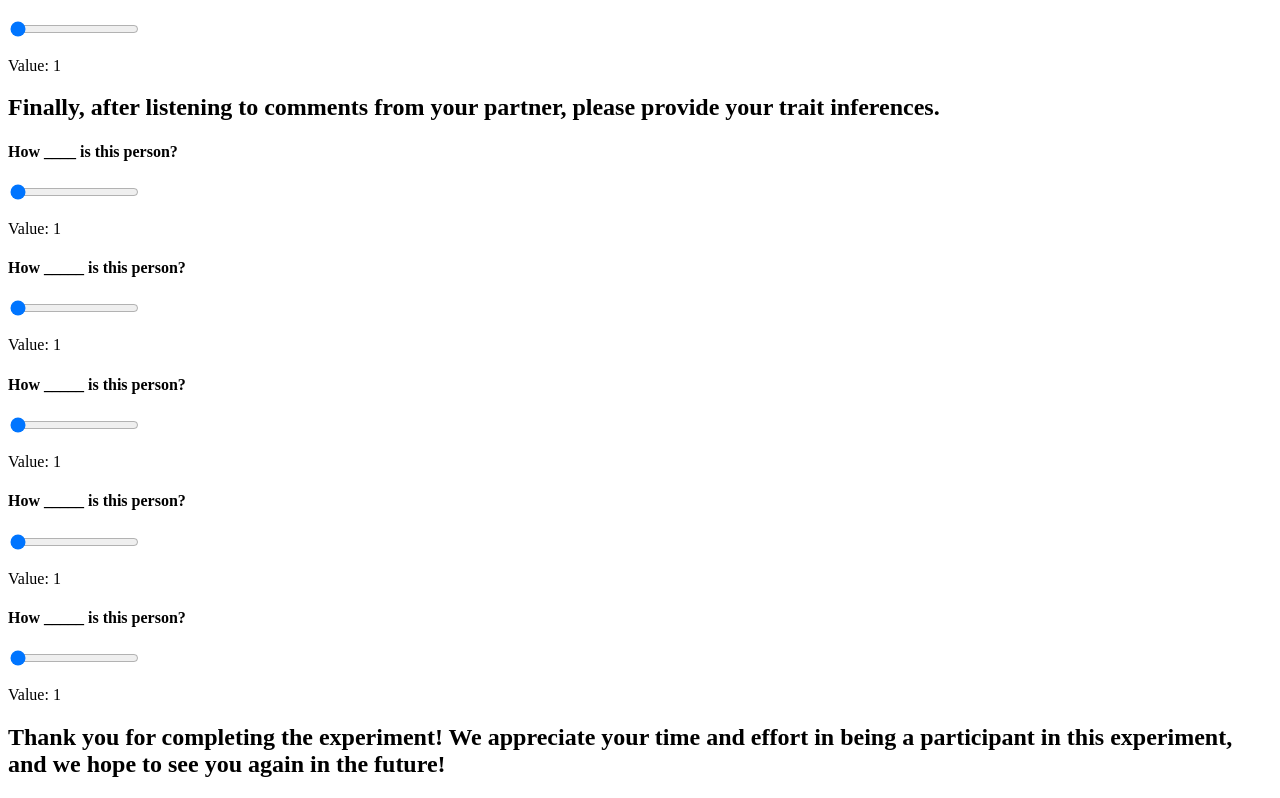
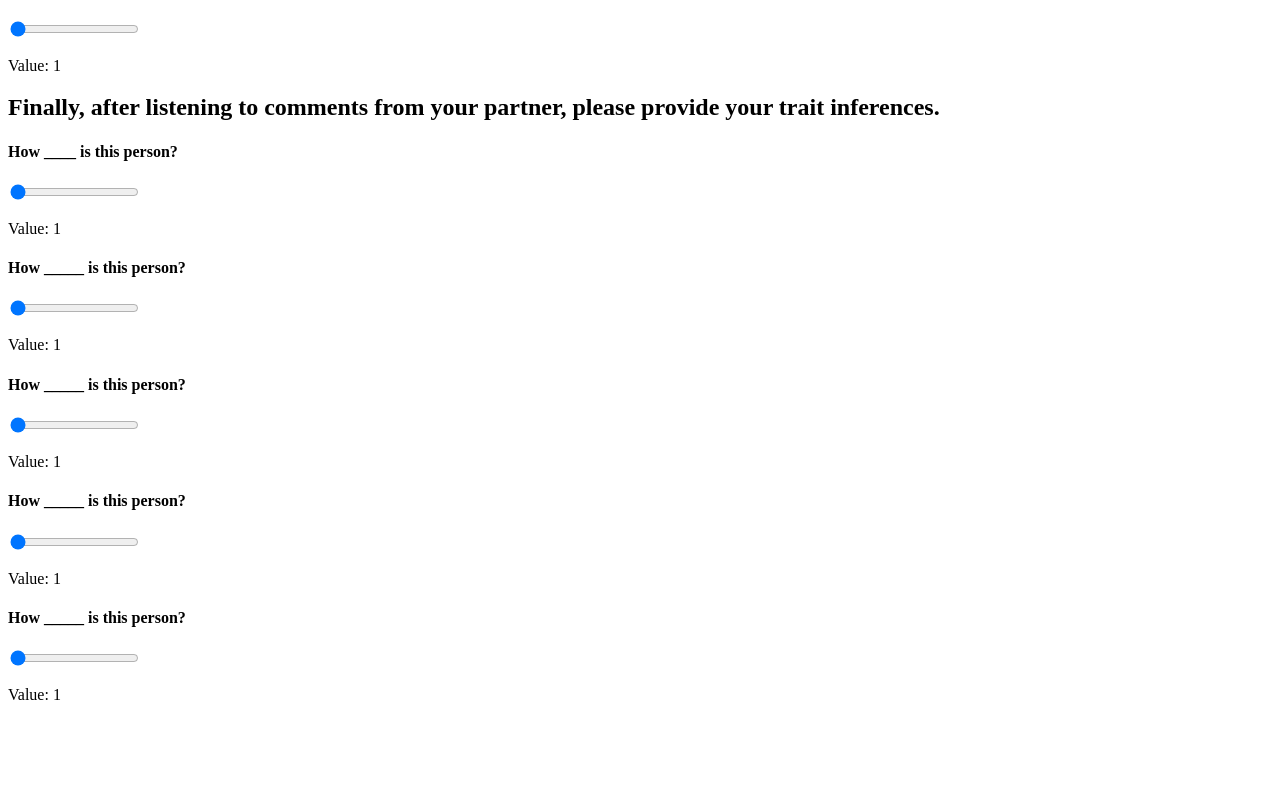
Before and after one commit to jasondavis4422/ctom, a plain HTML site: page ctomexperiment.html in a window 1280 px wide. Shown: the part 1968-2766 px from the top of the page. After the commit the page ends 2688 px from the top, so only its background shows below. Drawn offline with Linux system fonts and the light colour scheme.

Commit message:
Another weird change.

```diff
--- a/ctomexperiment.html
+++ b/ctomexperiment.html
@@ -356,5 +356,3 @@
       </script>
 
     <!-- add next button-->
-    <h2> Thank you for completing the experiment! We appreciate your time and effort in being a participant in this experiment, and we hope
-        to see you again in the future!</h2>
```
